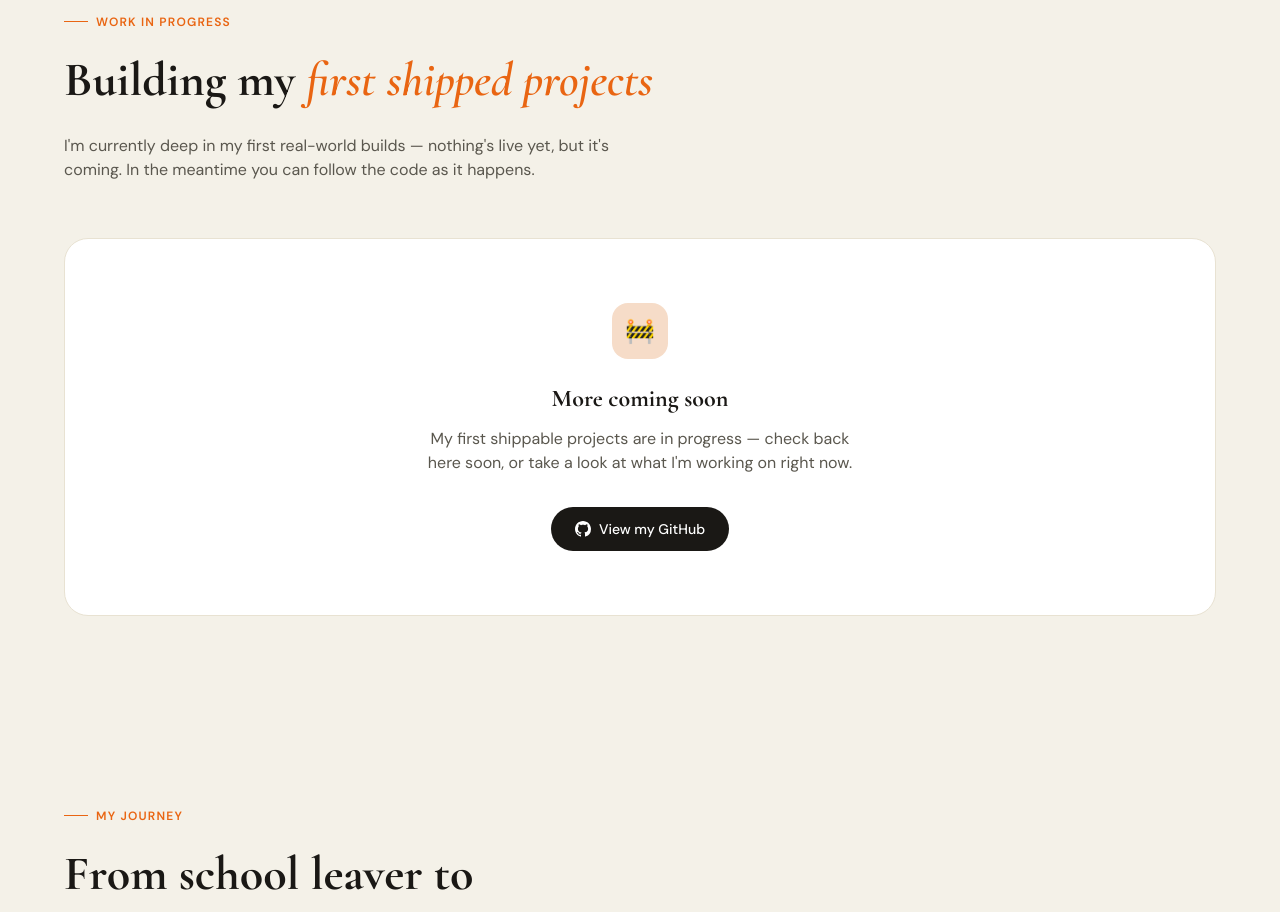
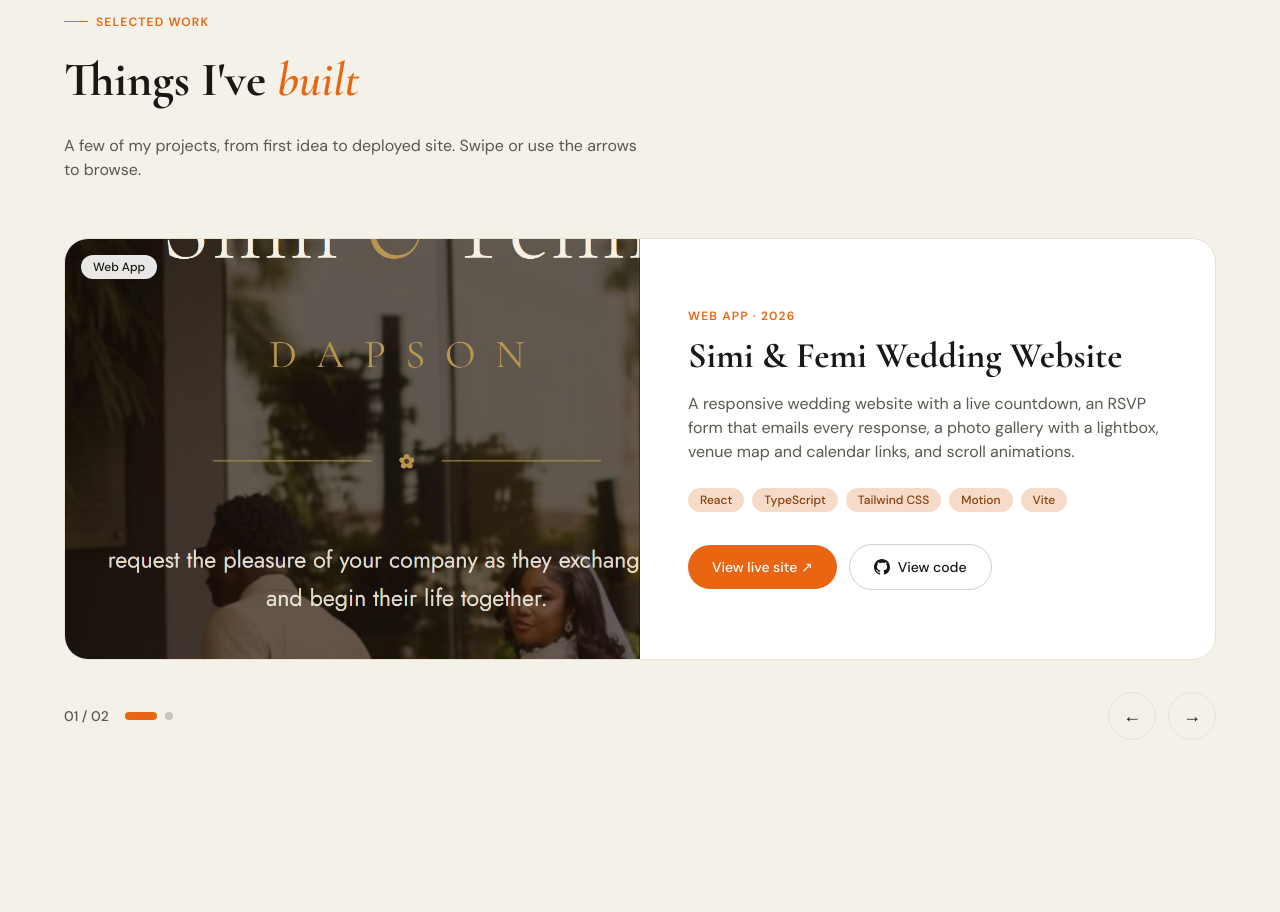
Before and after one commit to soyinkanaomi/updatedCV, a React (Vite) app: page / in a window 1280 px wide. Shown: the part 3060-3972 px from the top of the page. Built offline with nearby package versions, Linux system fonts and the light colour scheme.

Commit message:
update
project review

```diff
--- a/src/components/project.tsx
+++ b/src/components/project.tsx
@@ -1,164 +1,73 @@
-// import { ArrowUpRight } from "lucide-react";
-
-// function GithubIcon({ className }: { className?: string }) {
-//   return (
-//     <svg
-//       viewBox="0 0 24 24"
-//       fill="currentColor"
-//       className={className}
-//       aria-hidden="true"
-//     >
-//       <path d="M12 0C5.37 0 0 5.37 0 12c0 5.31 3.435 9.795 8.205 11.385.6.105.825-.255.825-.57 0-.285-.015-1.23-.015-2.235-3.015.555-3.795-.735-4.035-1.41-.135-.345-.72-1.41-1.23-1.695-.42-.225-1.02-.78-.015-.795.945-.015 1.62.87 1.845 1.23 1.08 1.815 2.805 1.305 3.495.99.105-.78.42-1.305.765-1.605-2.67-.3-5.46-1.335-5.46-5.925 0-1.305.465-2.385 1.23-3.225-.12-.3-.54-1.53.12-3.18 0 0 1.005-.315 3.3 1.23.96-.27 1.98-.405 3-.405s2.04.135 3 .405c2.295-1.56 3.3-1.23 3.3-1.23.66 1.65.24 2.88.12 3.18.765.84 1.23 1.905 1.23 3.225 0 4.605-2.805 5.625-5.475 5.925.435.375.81 1.095.81 2.22 0 1.605-.015 2.895-.015 3.3 0 .315.225.69.825.57A12.02 12.02 0 0 0 24 12c0-6.63-5.37-12-12-12Z" />
-//     </svg>
-//   );
-// }
-
-// interface Project {
-//   category: string;
-//   year: string;
-//   title: string;
-//   description: string;
-//   tech: string[];
-//   gradient: string;
-//   link: string;
-//   repo: string;
-// }
-
-// const projects: Project[] = [
-//   {
-//     category: "E-commerce",
-//     year: "2026",
-//     title: "Storefront concept",
-//     description:
-//       "A product-grid storefront with cart flow, filtering, and a checkout stepper built for mobile-first browsing.",
-//     tech: ["React", "TypeScript", "Tailwind CSS"],
-//     gradient: "linear-gradient(135deg, #B97457 0%, #E8C7B0 100%)",
-//     link: "#",
-//     repo: "#",
-//   },
-//   {
-//     category: "Productivity",
-//     year: "2026",
-//     title: "Kanban task board",
-//     description:
-//       "A drag-and-drop task board with columns, tags, and per-card progress tracking for small teams.",
-//     tech: ["React", "TypeScript", "REST API"],
-//     gradient: "linear-gradient(135deg, #A08A3C 0%, #D9C77A 100%)",
-//     link: "#",
-//     repo: "#",
-//   },
-// ];
-
-// function WorkCard({ project }: { project: Project }) {
-//   return (
-//     <div className="rounded-2xl overflow-hidden bg-white ">
-//       <div
-//         className="relative h-64 flex items-end p-5"
-//         style={{ background: project.gradient }}
-//       >
-//         <div className="absolute top-5 left-5 flex gap-2">
-//           <span className="bg-white/90 text-[#1A1815] text-xs font-medium px-3 py-1 rounded-full">
-//             {project.category}
-//           </span>
-//           <span className="bg-[#1A1815]/90 text-white text-xs font-medium px-3 py-1 rounded-full">
-//             {project.year}
-//           </span>
-//         </div>
-//         <div className="w-full h-36 rounded-lg bg-white/15 border border-white/30 backdrop-blur-sm" />
-//       </div>
-
-//       <div className="p-6">
-//         <h3 className="text-lg font-semibold text-[#1A1815] mb-2">
-//           {project.title}
-//         </h3>
-//         <p className="text-sm text-[#5A574E] mb-4">{project.description}</p>
-//         <div className="flex flex-wrap gap-2 mb-5">
-//           {project.tech.map((t) => (
-//             <span
-//               key={t}
-//               className="text-xs px-2.5 py-1 rounded-full bg-[#DAEFD6] text-[#5d9462]"
-//             >
-//               {t}
-//             </span>
-//           ))}
-//         </div>
-//         <div className="flex items-center gap-4">
-//           <a
-//             href={project.link}
-//             className="inline-flex items-center gap-1 text-sm font-medium text-[#C1541F] hover:underline"
-//           >
-//             View project
-//             <ArrowUpRight className="w-4 h-4" />
-//           </a>
-//           <a
-//             href={project.repo}
-//             aria-label={`View ${project.title} repository on GitHub`}
-//             className="inline-flex items-center justify-center w-8 h-8 rounded-full bg-[#F4F1E8] text-[#1A1815] hover:bg-[#1A1815] hover:text-white transition-colors"
-//           >
-//             <GithubIcon className="w-4 h-4" />
-//           </a>
-//         </div>
-//       </div>
-//     </div>
-//   );
-// }
-
-// export default function Work() {
-//   return (
-//     <section id="work" className="bg-[#F4F1E8] py-24 px-6">
-//       <div className="max-w-6xl mx-auto">
-//         <div className="flex items-center gap-2 mb-5">
-//           <span className="w-6 h-px bg-[#C1541F]" />
-//           <span className="text-xs font-semibold tracking-widest text-[#C1541F]">
-//             SELECTED WORK
-//           </span>
-//         </div>
-
-//         <h2 className="font-serif text-4xl md:text-5xl font-bold leading-tight text-[#1A1815] max-w-2xl mb-6">
-//           Things I&apos;ve built{" "}
-//           <span className="italic text-[#C1541F]">& proudly shipped</span>
-//         </h2>
-
-//         <p className="text-[#5A574E] max-w-xl mb-14">
-//           A handful of my favourite builds from the kode10x journey — each
-//           one an idea turned into a working, responsive interface.
-//         </p>
-
-//         <div className="grid md:grid-cols-2 gap-8">
-//           {projects.map((project) => (
-//             <WorkCard key={project.title} project={project} />
-//           ))}
-//         </div>
-
-//         <div className="flex justify-center mt-14">
-//           <a
-//             href="#contact"
-//             className="inline-flex items-center gap-2 bg-[#1A1815] text-white text-sm font-medium px-6 py-3 rounded-full hover:bg-[#C1541F] transition-colors"
-//           >
-//             I&apos;d love to hear from you
-//             <ArrowUpRight className="w-4 h-4" />
-//           </a>
-//         </div>
-//       </div>
-//     </section>
-//   );
-// }
-
-
-// Work.tsx
-// Work.tsx
-// import { ArrowUpRight } from "lucide-react";
+import { useState } from "react";
+import { AnimatePresence, motion } from "framer-motion";
 import Reveal from "./Animation/Reveal";
+import weddingImage from "../assets/the-dapsons-wedding.vercel.app_(Galaxy Z Fold 6).png";
 
 function GithubIcon({ className }: { className?: string }) {
   return (
-    <svg viewBox="0 0 24 24" fill="currentColor" className={className} aria-hidden="true">
+    <svg
+      viewBox="0 0 24 24"
+      fill="currentColor"
+      className={className}
+      aria-hidden="true"
+    >
       <path d="M12 0C5.37 0 0 5.37 0 12c0 5.31 3.435 9.795 8.205 11.385.6.105.825-.255.825-.57 0-.285-.015-1.23-.015-2.235-3.015.555-3.795-.735-4.035-1.41-.135-.345-.72-1.41-1.23-1.695-.42-.225-1.02-.78-.015-.795.945-.015 1.62.87 1.845 1.23 1.08 1.815 2.805 1.305 3.495.99.105-.78.42-1.305.765-1.605-2.67-.3-5.46-1.335-5.46-5.925 0-1.305.465-2.385 1.23-3.225-.12-.3-.54-1.53.12-3.18 0 0 1.005-.315 3.3 1.23.96-.27 1.98-.405 3-.405s2.04.135 3 .405c2.295-1.56 3.3-1.23 3.3-1.23.66 1.65.24 2.88.12 3.18.765.84 1.23 1.905 1.23 3.225 0 4.605-2.805 5.625-5.475 5.925.435.375.81 1.095.81 2.22 0 1.605-.015 2.895-.015 3.3 0 .315.225.69.825.57A12.02 12.02 0 0 0 24 12c0-6.63-5.37-12-12-12Z" />
     </svg>
   );
 }
 
+type Project = {
+  title: string;
+  category: string;
+  year: string;
+  description: string;
+  tags: string[];
+  image?: string;
+  live?: string;
+  repo?: string;
+  status?: string;
+};
+
+const projects: Project[] = [
+  {
+    title: "Simi & Femi Wedding Website",
+    category: "Web App",
+    year: "2026",
+    description:
+      "A responsive wedding website with a live countdown, an RSVP form that emails every response, a photo gallery with a lightbox, venue map and calendar links, and scroll animations.",
+    tags: ["React", "TypeScript", "Tailwind CSS", "Motion", "Vite"],
+    image: weddingImage,
+    live: "https://the-dapsons-wedding.vercel.app/",
+    repo: "https://github.com/soyinkanaomi/theDapsons-iv",
+  },
+  {
+    title: "SweetBites Pastry Store",
+    category: "E-commerce",
+    year: "2026",
+    status: "In progress",
+    description:
+      "A pastry storefront with a menu, customer reviews, a contact form and a checkout flow.",
+    tags: ["React", "TypeScript", "Tailwind CSS"], // adjust to what you actually used
+  },
+];
+
+const variants = {
+  enter: (dir: number) => ({ opacity: 0, x: dir > 0 ? 60 : -60 }),
+  center: { opacity: 1, x: 0 },
+  exit: (dir: number) => ({ opacity: 0, x: dir > 0 ? -60 : 60 }),
+};
+
 export default function Work() {
+  const [[index, direction], setPage] = useState<[number, number]>([0, 0]);
+  const project = projects[index];
+  const many = projects.length > 1;
+
+  const paginate = (dir: number) =>
+    setPage(([i]) => [(i + dir + projects.length) % projects.length, dir]);
+
+  const goTo = (target: number) =>
+    setPage(([i]) => [target, target > i ? 1 : -1]);
+
   return (
     <section
       id="work"
@@ -169,42 +78,160 @@ export default function Work() {
           <div className="flex items-center gap-2 mb-5">
             <span className="w-6 h-px bg-[#e96512]" />
             <span className="text-xs font-semibold tracking-widest text-[#e96512]">
-              WORK IN PROGRESS
+              SELECTED WORK
             </span>
           </div>
 
           <h2 className="font-serif text-4xl md:text-5xl font-bold leading-tight text-[#1A1815] dark:text-[#f5f0e8] max-w-2xl mb-6">
-            Building my{" "}
-            <span className="italic text-[#e96512]">first shipped projects</span>
+            Things I&apos;ve{" "}
+            <span className="italic text-[#e96512]">built</span>
           </h2>
 
           <p className="text-[#5A574E] dark:text-[#a8a296] max-w-xl mb-14">
-            I'm currently deep in my first real-world builds — nothing's live yet,
-            but it's coming. In the meantime you can follow the code as it
-            happens.
+            A few of my projects, from first idea to deployed site. Swipe or use
+            the arrows to browse.
           </p>
         </Reveal>
 
         <Reveal delay={0.15}>
-          <div className="bg-white dark:bg-[#211c17] border border-[#E8E2D2] dark:border-white/10 rounded-3xl py-16 px-8 flex flex-col items-center text-center">
-            <div className="w-14 h-14 rounded-2xl bg-[#F6DCC8] dark:bg-[#3a2e1a] flex items-center justify-center mb-6">
-              <span className="text-2xl">🚧</span>
+          <AnimatePresence mode="wait" custom={direction} initial={false}>
+            <motion.article
+              key={index}
+              custom={direction}
+              variants={variants}
+              initial="enter"
+              animate="center"
+              exit="exit"
+              transition={{ duration: 0.4, ease: "easeOut" }}
+              drag={many ? "x" : false}
+              dragConstraints={{ left: 0, right: 0 }}
+              dragElastic={0.15}
+              onDragEnd={(_, info) => {
+                if (info.offset.x < -80) paginate(1);
+                else if (info.offset.x > 80) paginate(-1);
+              }}
+              className="grid overflow-hidden rounded-3xl border border-[#E8E2D2] bg-white dark:border-white/10 dark:bg-[#211c17] md:grid-cols-2"
+            >
+              {/* image */}
+              <div className="relative aspect-[4/3] md:aspect-auto md:min-h-[420px]">
+                {project.image ? (
+                  <img
+                    src={project.image}
+                    alt={project.title}
+                    draggable={false}
+                    className="absolute inset-0 h-full w-full object-cover"
+                  />
+                ) : (
+                  <div className="absolute inset-0 flex items-center justify-center bg-gradient-to-br from-[#F6DCC8] to-[#e96512]/40 dark:from-[#3a2e1a] dark:to-[#e96512]/30">
+                    <span className="font-serif text-7xl italic text-[#e96512]">
+                      {project.title.charAt(0)}
+                    </span>
                   </div>
-            <h3 className="font-serif text-2xl font-bold text-[#1A1815] dark:text-[#f5f0e8] mb-3">
-              More coming soon
+                )}
+                <span className="absolute left-4 top-4 rounded-full bg-white/90 px-3 py-1 text-xs font-medium text-[#1A1815]">
+                  {project.status ?? project.category}
+                </span>
+              </div>
+
+              {/* details */}
+              <div className="flex flex-col justify-center p-8 md:p-12">
+                <p className="text-xs font-semibold uppercase tracking-widest text-[#e96512]">
+                  {project.category} · {project.year}
+                </p>
+
+                <h3 className="mt-3 font-serif text-3xl md:text-4xl font-bold text-[#1A1815] dark:text-[#f5f0e8]">
+                  {project.title}
                 </h3>
-            <p className="text-[#5A574E] dark:text-[#a8a296] max-w-md mb-8">
-              My first shippable projects are in progress — check back here soon,
-              or take a look at what I'm working on right now.
+
+                <p className="mt-4 text-[#5A574E] dark:text-[#a8a296]">
+                  {project.description}
                 </p>
+
+                <ul className="mt-6 flex flex-wrap gap-2">
+                  {project.tags.map((tag) => (
+                    <li
+                      key={tag}
+                      className="rounded-full bg-[#F6DCC8] px-3 py-1 text-xs font-medium text-[#8a3d08] dark:bg-[#3a2e1a] dark:text-[#f0b98a]"
+                    >
+                      {tag}
+                    </li>
+                  ))}
+                </ul>
+
+                <div className="mt-8 flex flex-wrap items-center gap-3">
+                  {project.live && (
                     <a
-              href="#"
-              className="inline-flex items-center gap-2 bg-[#1A1815] dark:bg-white text-white dark:text-[#17130f] text-sm font-medium px-6 py-3 rounded-full hover:bg-[#e96512] dark:hover:bg-[#e96512] dark:hover:text-white transition-colors"
+                      href={project.live}
+                      target="_blank"
+                      rel="noopener noreferrer"
+                      className="inline-flex items-center gap-2 rounded-full bg-[#e96512] px-6 py-3 text-sm font-medium text-white transition-colors hover:bg-[#1A1815] dark:hover:bg-white dark:hover:text-[#17130f]"
                     >
-              <GithubIcon className="w-4 h-4" />
-              View my GitHub
+                      View live site ↗
                     </a>
+                  )}
+                  {project.repo && (
+                    <a
+                      href={project.repo}
+                      target="_blank"
+                      rel="noopener noreferrer"
+                      className="inline-flex items-center gap-2 rounded-full border border-[#1A1815]/20 px-6 py-3 text-sm font-medium text-[#1A1815] transition-colors hover:border-[#e96512] hover:text-[#e96512] dark:border-white/20 dark:text-[#f5f0e8]"
+                    >
+                      <GithubIcon className="h-4 w-4" />
+                      View code
+                    </a>
+                  )}
+                  {!project.live && !project.repo && (
+                    <p className="text-sm italic text-[#5A574E] dark:text-[#a8a296]">
+                      Link coming soon
+                    </p>
+                  )}
                 </div>
+              </div>
+            </motion.article>
+          </AnimatePresence>
+
+          {/* controls */}
+          {many && (
+            <div className="mt-8 flex items-center justify-between">
+              <div className="flex items-center gap-4">
+                <p className="text-sm font-medium tabular-nums text-[#5A574E] dark:text-[#a8a296]">
+                  {String(index + 1).padStart(2, "0")} /{" "}
+                  {String(projects.length).padStart(2, "0")}
+                </p>
+                <div className="flex gap-2">
+                  {projects.map((p, i) => (
+                    <button
+                      key={p.title}
+                      onClick={() => goTo(i)}
+                      aria-label={`Show ${p.title}`}
+                      className={`h-2 rounded-full transition-all duration-300 ${
+                        i === index
+                          ? "w-8 bg-[#e96512]"
+                          : "w-2 bg-[#1A1815]/20 hover:bg-[#1A1815]/40 dark:bg-white/20 dark:hover:bg-white/40"
+                      }`}
+                    />
+                  ))}
+                </div>
+              </div>
+
+              <div className="flex gap-3">
+                <button
+                  onClick={() => paginate(-1)}
+                  aria-label="Previous project"
+                  className="flex h-12 w-12 items-center justify-center rounded-full border border-[#E8E2D2] text-lg text-[#1A1815] transition-colors hover:border-[#e96512] hover:bg-[#e96512] hover:text-white dark:border-white/15 dark:text-[#f5f0e8]"
+                >
+                  ←
+                </button>
+                <button
+                  onClick={() => paginate(1)}
+                  aria-label="Next project"
+                  className="flex h-12 w-12 items-center justify-center rounded-full border border-[#E8E2D2] text-lg text-[#1A1815] transition-colors hover:border-[#e96512] hover:bg-[#e96512] hover:text-white dark:border-white/15 dark:text-[#f5f0e8]"
+                >
+                  →
+                </button>
+              </div>
+            </div>
+          )}
         </Reveal>
       </div>
     </section>
```
Also changed, not shown: src/assets/the-dapsons-wedding.vercel.app_(Galaxy Z Fold 6).png (added). Lines whose indentation alone changed are shown as unchanged.
